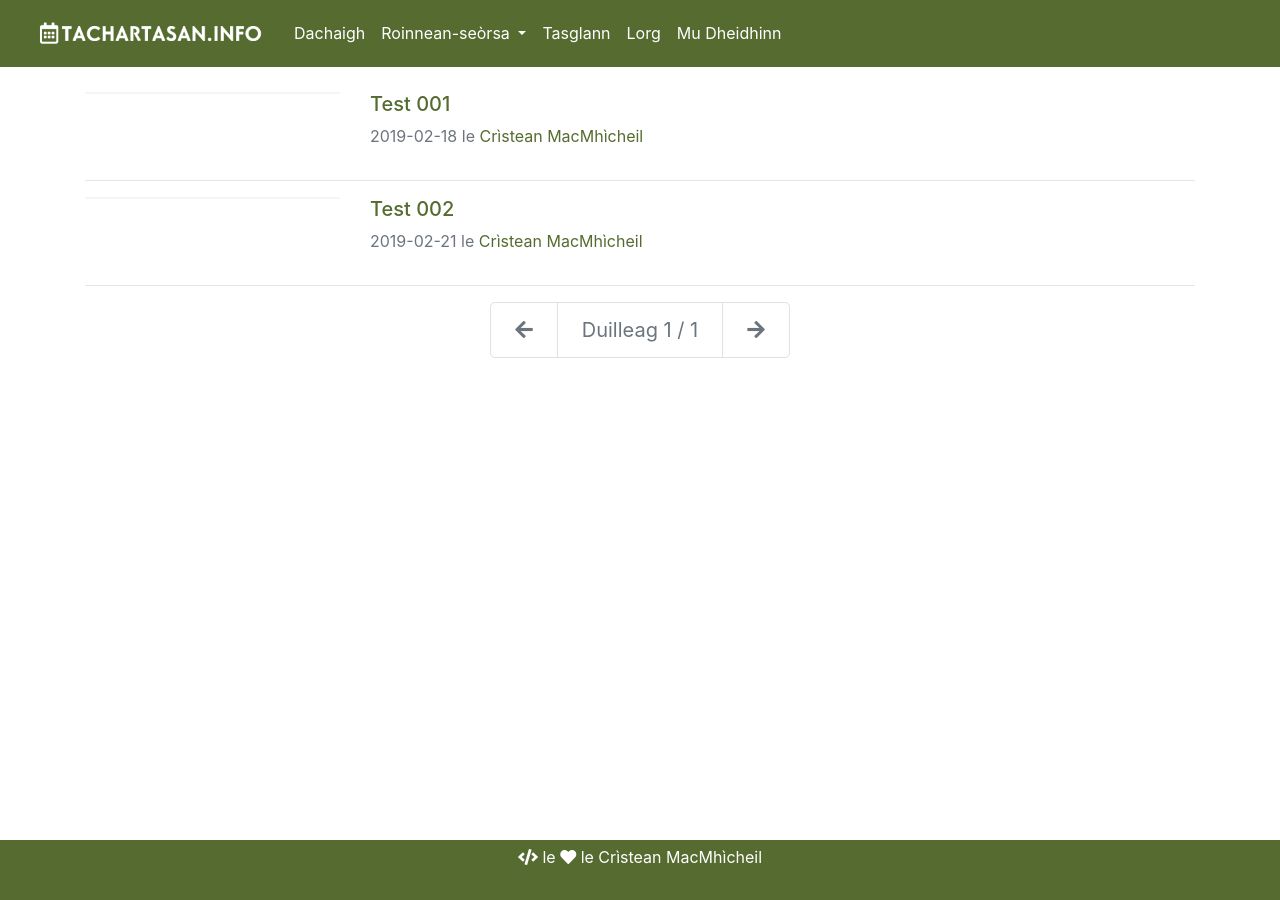
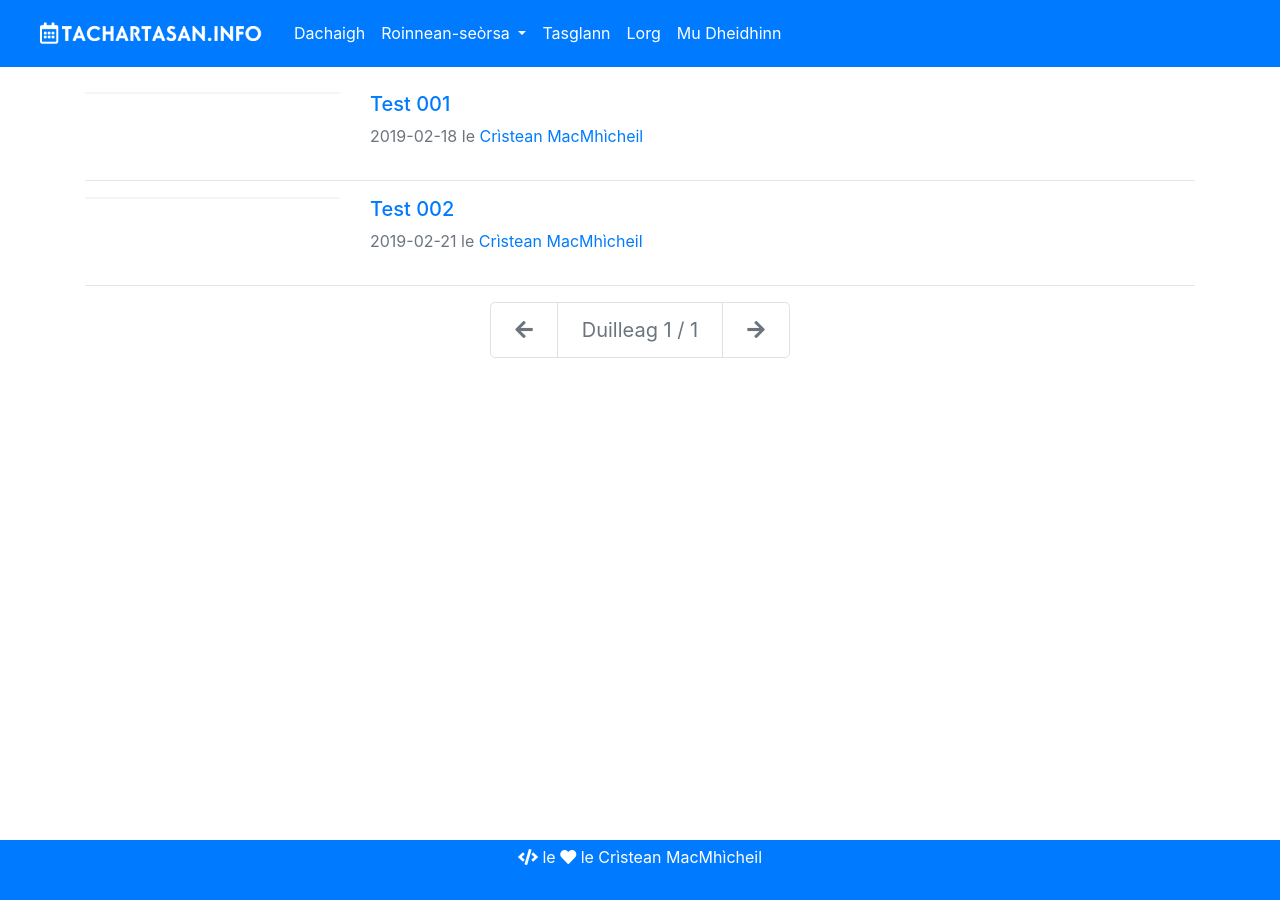
Before and after one commit to tachartasan/tachartasan.github.io, a Jekyll site: the page built from index.html, in a window 1280 px wide. Built offline with Jekyll 4.4.1, drawn with Linux system fonts in a browser that asks for light colours; nearby versions of some CDN libraries; the list of posts is cut into pages by our own code.

Commit message:
Update _config.yml

```diff
--- a/_config.yml
+++ b/_config.yml
@@ -45,7 +45,7 @@ plugins:
 #   - vendor/ruby/
 
 # Sets the color of the header and page links
-featured-color: "#556b2f"
+featured-color: "#007bff"
 
 # Separator to mark end of post excerpt
 excerpt_separator: <!--more-->
```
